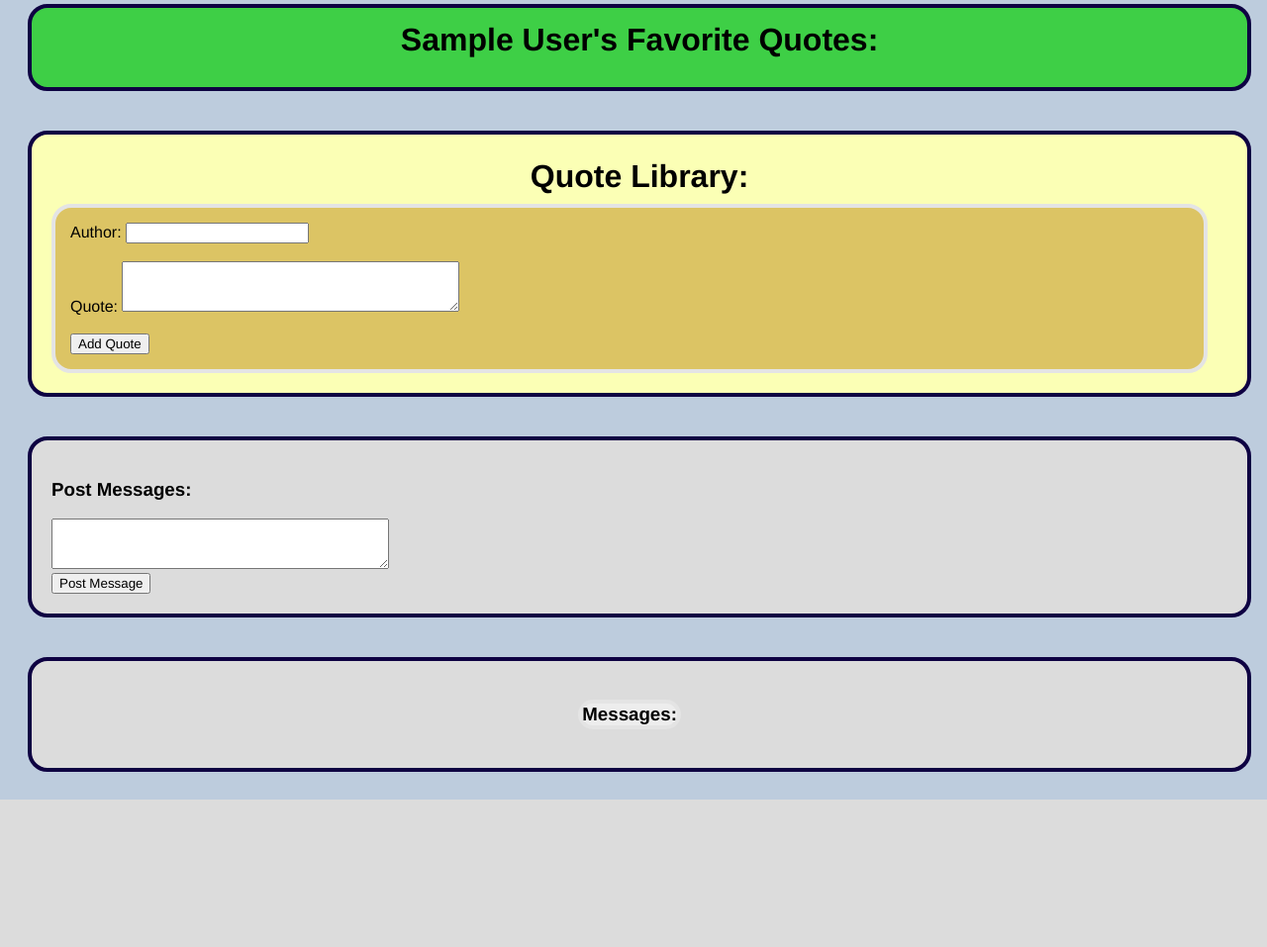
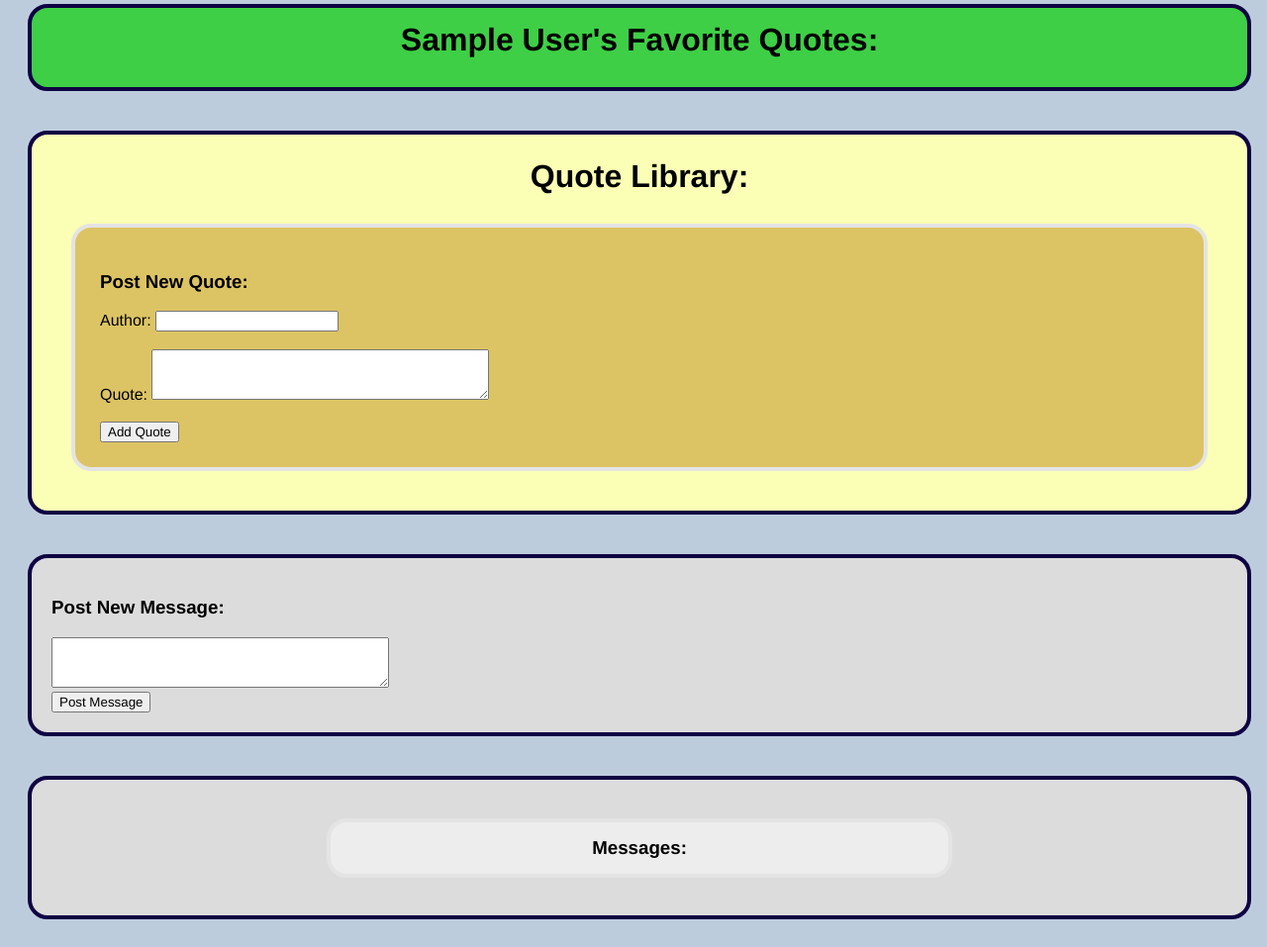
Before and after one commit to TRASJEPS/EXAM_OPTION_G, a Django app: template app1/templates/login.html in a window 1280 px wide. Shown: the part 444-1401 px from the top of the page at 99% size. Before the commit the page ends 1252 px from the top, so only its background shows below. Run offline with Django 3.2, Linux system fonts and the light colour scheme; the template is opened without the code that fills it, so the values that code supplies are empty; the visitor is signed in with stand-in values (Sample User, id 1).

Commit message:
working forum and like counters

```diff
--- a/app1/models.py
+++ b/app1/models.py
@@ -41,8 +41,6 @@ class UserManager(models.Manager):
             password = pw,
         )
 
-
-
 class User(models.Model):
     ##ID IS AUTOMATICALLY ADDED.  called (id)    #CHANGED required=True
     user_name = models.CharField(max_length=55, blank=False)
@@ -81,11 +79,10 @@ class Book(models.Model):
     updated_at = models.DateTimeField(auto_now=True)
     objects = BookManager()
 
-
 class Wall_Message(models.Model):
     ##ID IS AUTOMATICALLY ADDED.  called (id)    #CHANGED required=True
     message = models.TextField(max_length=1000, blank=False)
-    poster = models.ForeignKey(User, related_name="wall_messages", on_delete = models.CASCADE)
+    poster = models.ForeignKey(User, related_name="wall_messages", on_delete = models.CASCADE) #POSTER!@!!
     user_message_likes = models.ManyToManyField(User, related_name="message_likes")
     created_at = models.DateTimeField(auto_now_add=True)
     updated_at = models.DateTimeField(auto_now=True)
@@ -96,7 +93,7 @@ class Comment(models.Model):
     message = models.TextField(max_length=1000, blank=False)
     poster = models.ForeignKey(User, related_name="wall_comments", on_delete = models.CASCADE)
     wall_message = models.ForeignKey(Wall_Message, related_name="post_comments", on_delete = models.CASCADE)
-    user_comment_likes = models.ManyToManyField(User, related_name="commnet_likes")
+    user_comment_likes = models.ManyToManyField(User, related_name="comment_likes")
     created_at = models.DateTimeField(auto_now_add=True)
     updated_at = models.DateTimeField(auto_now=True)
     # objects = UserManager()
--- a/app1/static/style.css
+++ b/app1/static/style.css
@@ -49,6 +49,7 @@ background-color: rgb(220, 220, 220);
 padding-top: 1px;
 padding-bottom: 20px;
 padding-left: 20px;
+padding-right: 20px;
 /* display: flex; */
 display: inline-block;
 width: 250px;
@@ -65,12 +66,11 @@ margin: 10px;
 background-color: rgb(220, 220, 220);
 padding-top: 1px;
 padding-bottom: 20px;
-padding-left: 20px;
 /* display: flex; */
 vertical-align: top;
 display: inline-block;
 width: 250px;
-justify-content: right;
+justify-content: center;
 border-style:solid;
 border-color:#0e0042;
 border-width:4px;
@@ -108,7 +108,32 @@ border-style:solid;
 border-color:#e4e4e4;
 border-width:4px;
 border-radius: 20px;
-margin-right: 20px;
+padding: 15px;
+width: 50%;
+}
+/* WIP */
+.hiLight_MESSAGES
+{
+display: inline-block;
+background-color: rgb(237, 237, 237);
+border-style:solid;
+border-color:#e4e4e4;
+border-width:4px;
+border-radius: 20px;
+padding: 15px;
+width: 80%;
+}
+/* WIP */
+.hiLight_COMMENTS
+{
+display: inline-block;
+background-color: rgb(164, 196, 193);
+border-style:solid;
+border-color:#809394;
+border-width:4px;
+border-radius: 20px;
+padding: 15px;
+/* width: 50%; */
 }
 
 .hiLight_PROFILE_INFO
@@ -133,26 +158,64 @@ padding: 20px;
     margin: 20px;
     padding: 20px;
 }
-
-.hiLight_MESSAGES
+/* CONTAINER FOR THE WHOLE MESSAGE */
+#hiLight_MESSAGES
 {
-background-color: rgb(149, 206, 149);
+background-color: rgb(164, 211, 164);
 border-style:solid;
-border-color:#a6b8a8;
+border-color:#bdddc1;
 border-width:4px;
 border-radius: 20px;
 margin: 20px;
+padding-right: 20px;
+padding-left: 20px;
+padding-bottom: 20px;
+padding-top: 1px;
+}
+/* CONTAINS ONE MESSAGE USER POSTS */
+#solo_MESSAGE_CONTAINER
+{
+background-color: rgb(125, 198, 125);
+border-style:solid;
+border-color:#316b28;
+border-width:1px;
+border-radius: 10px;
+padding: 20px;
+margin-top: 25px;
+margin-bottom: 25px;
+}
+/* CONTAINS ALL COMMENTS AND HEADER  */
+#comments_COMPLETE_container
+{
+background-color: rgb(223, 223, 223);
+border-style:solid;
+border-color:#bdddc1;
+border-width:4px;
+border-radius: 10px;
+border-radius: 10px;
+padding-bottom: 10px;
 padding-left: 20px;
 padding-right: 20px;
-padding-bottom: 10px;
 }
-
-.hiLight_COMMENTS
+/* SINGLE COMMENT HEADER  */
+#hiLight_COMMENTS_HEADER
 {
-background-color: rgb(149, 206, 201);
+/* color: #000000; */
+background-color: rgb(183, 217, 223);
 border-style:solid;
-border-color:#7c9a9b;
-border-width:4px;
+border-color:#1e74a2;
+border-width:1px;
+border-radius: 7px;
+padding: 15px;
+width: 50%;
+}
+/* SINGLE COMMENT FIELDS  */
+#hiLight_COMMENTS
+{
+background-color: rgb(177, 213, 210);
+border-style:solid;
+border-color:#9ab7b8;
+border-width:1px;
 border-radius: 20px;
 margin-right: 20px;
 padding-left: 20px;
@@ -160,14 +223,14 @@ padding-right: 20px;
 padding-bottom: 10px;
 margin: 10px;
 }
-
+/* MAKE A NEW COMMENT FIELD */
 #lineUP_COMMENT_BOX
 {
-    background-color: rgb(164, 196, 193);
-    width: 50%;
+    background-color: rgb(181, 207, 205);
+    /* width: 95%; */
     border-style:solid;
     border-color:#809394;
-    border-width:4px;
+    border-width:1px;
     border-radius: 20px;
     margin-right: 20px;
     padding-left: 20px;
@@ -198,8 +261,8 @@ margin: 10px;
     border-color:#e4e4e4;
     border-width:4px;
     border-radius: 20px;
-    margin-right: 20px;
-    padding: 15px;
+    margin: 20px;
+    padding: 25px;
 }
 
 .headerCon_BOOKS_MANAGER_MESSAGES
@@ -282,3 +345,26 @@ background-color: rgb(90, 73, 45);
 padding: 5px;
 width: 50%;
 }
+
+.hiLight_INDEX_CLEANUP
+{
+background-color: rgb(237, 237, 237);
+border-style:solid;
+border-color:#e4e4e4;
+border-width:4px;
+border-radius: 20px;
+margin: 10px;
+/* padding: 20px; */
+}
+
+#loginPal_RETURNING
+{
+padding-top: 1px;
+padding-bottom: 20px;
+padding-left: 20px;
+padding-right: 20px;
+/* display: flex; */
+display: inline-block;
+justify-content: right;
+margin: 10px;
+}
--- a/app1/templates/login.html
+++ b/app1/templates/login.html
@@ -142,6 +142,7 @@
         </div></center>
 
             <div class="hiLight_BOOK_LIBRARY">
+                <h3>Post New Quote:</h3>
                 <form action="/book/create_new" method="POST">
                     {% csrf_token %}
                     <div>
@@ -160,7 +161,7 @@
     </div>
 
     <div class="headerCon">
-        <h3>Post Messages:</h3>
+        <h3>Post New Message:</h3>
         <form action="/post_message" method="POST">
             {% csrf_token %}
             <textarea name="post_message" id="" cols="40" rows="3"></textarea><br>
@@ -172,8 +173,23 @@
         <center><h3 class="hiLight">Messages:</h3></center>
         {% if wall_messages %}
             {% for wall_message in wall_messages reversed %}
-                <div class="hiLight_MESSAGES"><h3>{{ wall_message.poster.first_name}} {{ wall_message.poster.last_name}} - {{wall_message.created_at}}</h3>
+                <div id="hiLight_MESSAGES">
+                    <div id="solo_MESSAGE_CONTAINER">
+                        <h3>{{ wall_message.poster.first_name}} {{ wall_message.poster.last_name}} - {{wall_message.created_at}}</h3>
                         <h5>{{wall_message.message}}</h5>
+                        <p id="lineUP">Total Likes: {{wall_message.user_message_likes.count}}</p>
+                        {% if user in wall_message.user_comment_likes.all %}
+                        <form action="/unlike_message/{{wall_message.id}}" method="POST" id="lineUP">
+                            {% csrf_token %}
+                            <button type="submit">Unlike</button>
+                        </form>
+                        {% else %}
+                        <form action="/like_message/{{wall_message.id}}" method="POST" id="lineUP">
+                            {% csrf_token %}
+                            <button type="submit">Like</button>
+                        </form>
+                        {% endif %}
+                        {% if wall_message.poster.id == request.session.userid %}
                         <form action="/edit_message/{{wall_message.id}}" method="GET" id="lineUP">
                             {% csrf_token %}
                             <button type="submit">Edit Message</button>
@@ -181,13 +197,28 @@
                         <form action="/delete_message/{{wall_message.id}}" method="POST" id="lineUP">
                             {% csrf_token %}
                             <button type="submit">Delete Message</button>
-                    </form><br>
-
-                    <center><h5 class="hiLight">Comments:</h5></center>
+                        </form>
+                        {% endif %}
+                    </div>
+                    <div id="comments_COMPLETE_container">
+                        <center><h5 id="hiLight_COMMENTS_HEADER">Comments:</h5></center>
                         {% if wall_message.post_comments %}
                             {% for post_comment in wall_message.post_comments.all reversed %}
-                            <div class="hiLight_COMMENTS"><h5> {{ post_comment.poster.first_name}} {{ post_comment.poster.last_name}} - {{post_comment.created_at}} </h5>
+                                <div id="hiLight_COMMENTS"><h5> {{ post_comment.poster.first_name}} {{ post_comment.poster.last_name}} - {{post_comment.created_at}} </h5>
                                 <h6> {{post_comment.message}} </h6>
+                                <p id="lineUP">Total Likes: {{post_comment.user_comment_likes.count}}</p>
+                                    {% if user in post_comment.user_comment_likes.all %}
+                                    <form action="/unlike_comment/{{post_comment.id}}" method="POST" id="lineUP">
+                                        {% csrf_token %}
+                                        <button type="submit">Unlike</button>
+                                    </form>
+                                    {% else %}
+                                    <form action="/like_comment/{{post_comment.id}}" method="POST" id="lineUP">
+                                        {% csrf_token %}
+                                        <button type="submit">Like</button>
+                                    </form>
+                                    {% endif %}
+                                    {% if post_comment.poster.id == request.session.userid %}
                                     <form action="/edit_comment/{{post_comment.id}}" method="GET" id="lineUP">
                                         {% csrf_token %}
                                         <button type="submit">Edit Comment</button>
@@ -196,6 +227,7 @@
                                         {% csrf_token %}
                                         <button type="submit">Delete Comment</button>
                                     </form>
+                                    {% endif %}
                                 </div>
                             {% endfor %}
                         {% endif %}
@@ -208,6 +240,7 @@
                             </form>
                         </div>
                     </div>
+                </div>
             {% endfor %}
         {% endif %}
     </div>
--- a/app1/urls.py
+++ b/app1/urls.py
@@ -28,4 +28,8 @@ urlpatterns = [
     path('book/create_new', views.create_new_book),
     path("like_book/<int:post_book_id>", views.book_like),
     path("unlike_book/<int:post_book_id>", views.book_unlike),
+    path("like_message/<int:post_wall_message_id>", views.message_like),
+    path("unlike_message/<int:post_wall_message_id>", views.message_unlike),
+    path("like_comment/<int:post_comment_id>", views.comment_like),
+    path("unlike_comment/<int:post_comment_id>", views.comment_unlike),
 ]
```
Also changed, not shown: TRAVIS_JEPSON_EXAM_OPTION_G/settings.py (+5 -2 lines), app1/templates/index.html (+12 -3 lines), app1/views.py (+22 -15 lines), app1/migrations/0003_auto_20201223_0931.py (added), 2 other files. Lines whose indentation alone changed are shown as unchanged.
